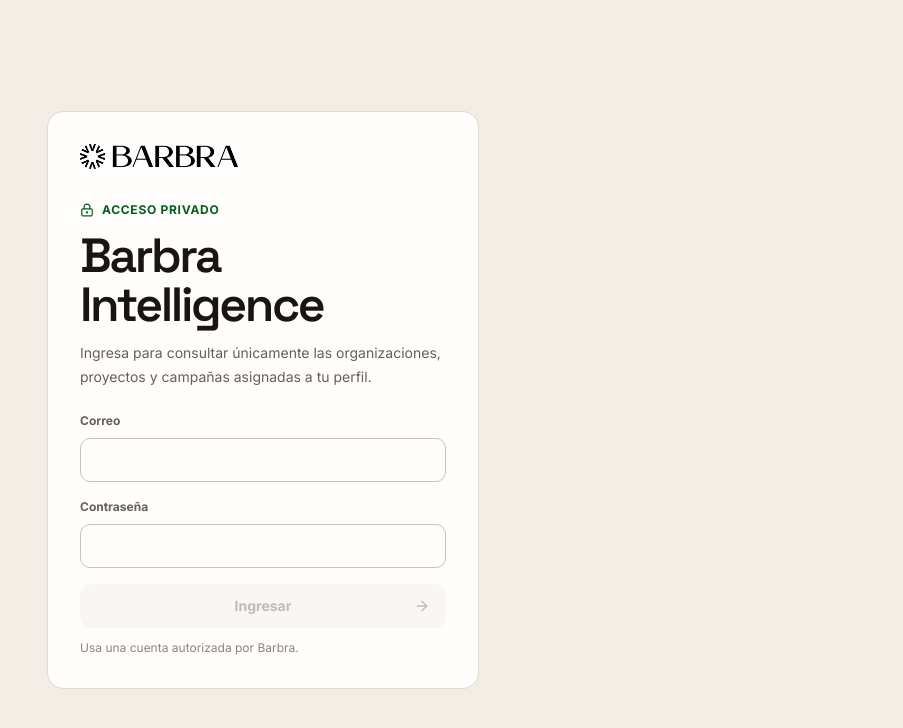
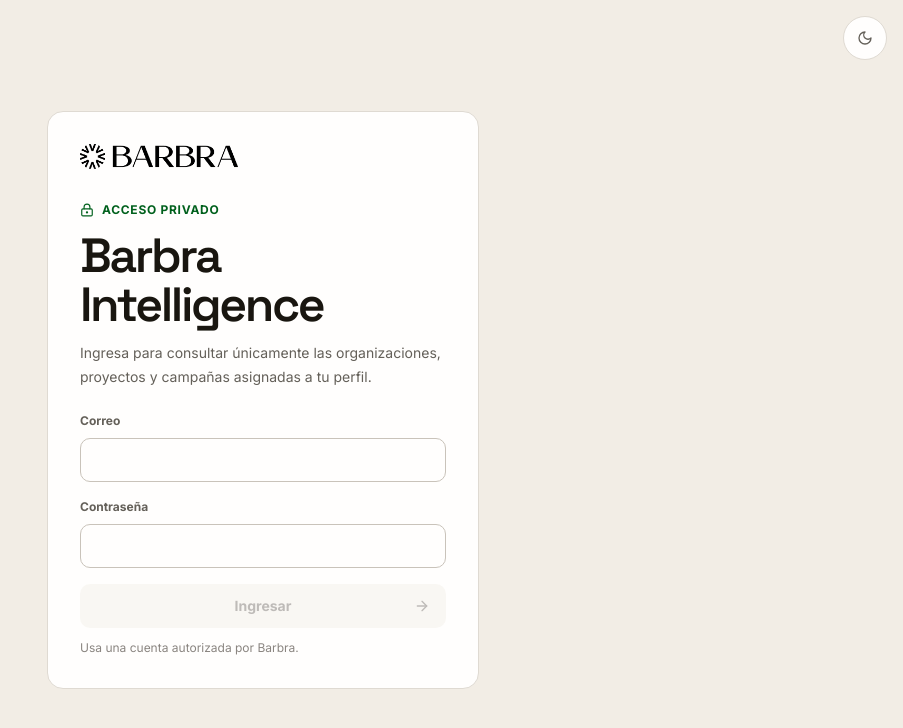
Before and after one commit to barbra-app/barbra-ai, a Next.js app: page / in a window 1280 px wide. Shown: the top 728 px of the page, without its empty margins (377-1280 px from the left). Built offline with nearby package versions, Linux system fonts and the light colour scheme; no server answers.

Commit message:
Colors and dark theme

```diff
--- a/app/globals.css
+++ b/app/globals.css
@@ -5,7 +5,10 @@
 
 * { box-sizing: border-box; }
 html, body { margin: 0; min-width: 320px; min-height: 100%; overflow-x: clip; }
-body { background: var(--color-paper); color: var(--color-ink); font-family: var(--font-body); font-size: var(--text-base); }
+body { background: var(--color-paper); color: var(--color-ink); font-family: var(--font-body); font-size: var(--text-base); transition: background-color var(--dur-panel) var(--ease-out), color var(--dur-panel) var(--ease-out); }
+html { color-scheme: light dark; }
+html[data-theme="light"] { color-scheme: light; }
+html[data-theme="dark"] { color-scheme: dark; }
 .sr-only { position: absolute; width: 1px; height: 1px; padding: 0; overflow: hidden; clip: rect(0, 0, 0, 0); white-space: nowrap; border: 0; }
 button, input, select, textarea { color: inherit; font: inherit; }
 button, select { white-space: nowrap; }
@@ -18,17 +21,18 @@
 .intelligence-topbar {
   position: sticky; top: 0; z-index: var(--z-topbar); height: 4rem; padding: 0 var(--space-4);
   display: grid; grid-template-columns: 1fr auto; align-items: center; gap: var(--space-4);
-  border-bottom: var(--rule); background: color-mix(in oklch, var(--color-surface) 94%, transparent);
-  backdrop-filter: blur(1rem);
+  border-bottom: var(--rule); background: var(--color-surface);
 }
 .brand-lockup, .topbar-actions, .advisor-title, .advisor-header-actions { display: flex; align-items: center; }
 .brand-lockup { min-width: 0; }
-.brand-lockup img { display: block; width: 7.875rem; height: auto; filter: brightness(0); }
+.brand-lockup img { display: block; width: 7.875rem; height: auto; filter: var(--logo-filter); }
 .product-nav { display: none; align-items: center; gap: var(--space-1); padding: var(--space-1); border-radius: var(--radius-round); background: var(--color-surface-muted); }
 .product-nav button { min-height: 2.5rem; padding: 0 var(--space-4); display: inline-flex; align-items: center; gap: var(--space-2); border: 0; border-radius: var(--radius-round); background: transparent; color: var(--color-muted); font-size: var(--text-sm); }
 .product-nav button:hover { color: var(--color-ink); }
 .product-nav button.active { background: var(--color-ink); color: var(--color-ink-inverse); }
 .topbar-actions { justify-self: end; gap: var(--space-2); }
+.theme-toggle { width: 2.75rem; height: 2.75rem; flex: 0 0 auto; display: grid; place-items: center; border: var(--rule); border-radius: 50%; background: var(--color-surface); color: var(--color-muted); }
+.theme-toggle:hover { border-color: var(--color-accent); color: var(--color-accent); }
 .advisor-shortcut { min-height: 2.75rem; padding: 0 var(--space-3); display: inline-flex; align-items: center; gap: var(--space-2); border: var(--rule); border-radius: var(--radius-round); background: var(--color-surface); font-size: var(--text-sm); }
 .advisor-shortcut:hover { border-color: var(--color-accent); color: var(--color-accent); }
 .advisor-shortcut span { display: none; }
@@ -308,9 +312,10 @@
 
 .auth-loading, .auth-screen { min-height: 100dvh; display: grid; place-items: center; }
 .auth-loading { color: var(--color-muted); font-size: var(--text-sm); }
-.auth-screen { padding: var(--space-4); background: var(--color-paper-deep); }
+.auth-screen { position: relative; padding: var(--space-4); background: var(--color-paper-deep); }
+.auth-theme-toggle { position: absolute; top: var(--space-4); right: var(--space-4); }
 .auth-card { width: min(27rem, 100%); padding: var(--space-6); border: var(--rule); border-radius: var(--radius-card); background: var(--color-surface); }
-.auth-logo { display: block; width: 9.875rem; height: auto; filter: brightness(0); }
+.auth-logo { display: block; width: 9.875rem; height: auto; filter: var(--logo-filter); }
 .auth-kicker { margin-top: var(--space-8); display: flex; align-items: center; gap: var(--space-2); color: var(--color-positive); font-size: var(--text-xs); font-weight: 700; letter-spacing: 0.06em; text-transform: uppercase; }
 .auth-card h1 { margin: var(--space-3) 0; font-family: var(--font-display); font-size: var(--text-xl); font-weight: 540; letter-spacing: -0.05em; line-height: 1.03; }
 .auth-card > p { margin: 0 0 var(--space-6); color: var(--color-muted); font-size: var(--text-sm); line-height: 1.65; }
--- a/components/auth/auth-gate.tsx
+++ b/components/auth/auth-gate.tsx
@@ -4,6 +4,7 @@
 import { onAuthStateChanged, signInWithEmailAndPassword, type User } from "firebase/auth";
 import { ArrowRight, LoaderCircle, LockKeyhole } from "lucide-react";
 import { IntelligenceDashboardSkeleton } from "@/components/dashboard/intelligence-dashboard-skeleton";
+import { ThemeToggle } from "@/components/layout/theme-toggle";
 import { getFirebaseAuth, isFirebaseAuthEnabled } from "@/lib/firebase/client";
 
 type LoginMethod = "email" | null;
@@ -52,6 +53,7 @@
 
   return (
     <main className="auth-screen">
+      <div className="auth-theme-toggle"><ThemeToggle /></div>
       <section className="auth-card" aria-labelledby="auth-title">
         <img className="auth-logo" src="/barbra-logo.png" width="158" height="25" alt="Barbra" />
         <span className="auth-kicker"><LockKeyhole className="size-3.5" /> Acceso privado</span>
--- a/components/dashboard/intelligence-dashboard.tsx
+++ b/components/dashboard/intelligence-dashboard.tsx
@@ -30,6 +30,7 @@
 import { ConcertsView } from "@/components/dashboard/concerts-view";
 import { DashboardSkeleton, IntelligenceDashboardSkeleton } from "@/components/dashboard/intelligence-dashboard-skeleton";
 import { LabeledSelect } from "@/components/dashboard/labeled-select";
+import { ThemeToggle } from "@/components/layout/theme-toggle";
 import { UserProfileMenu } from "@/components/profile/user-profile-menu";
 import {
   type AdvisorScope,
@@ -268,6 +269,7 @@
           >
             <Sparkles className="size-4" /><span>Consultar</span>
           </button>
+          <ThemeToggle />
           <UserProfileMenu
             user={workspace.user}
             organizationName={organization?.name}
--- /dev/null
+++ b/components/layout/theme-toggle.tsx
@@ -0,0 +1,58 @@
+"use client";
+
+import { useEffect, useState } from "react";
+import { Moon, Sun } from "lucide-react";
+
+const STORAGE_KEY = "barbra-theme";
+type Theme = "light" | "dark";
+
+function systemPrefersDark() {
+  return typeof window !== "undefined" && window.matchMedia("(prefers-color-scheme: dark)").matches;
+}
+
+function applyTheme(theme: Theme | null) {
+  const root = document.documentElement;
+  if (theme) root.setAttribute("data-theme", theme);
+  else root.removeAttribute("data-theme");
+}
+
+export function ThemeToggle() {
+  // Mirrors the inline bootstrap script in layout.tsx: null means "follow
+  // the system preference" (no explicit override stored yet).
+  const [theme, setTheme] = useState<Theme | null>(null);
+  const [mounted, setMounted] = useState(false);
+
+  useEffect(() => {
+    const stored = window.localStorage.getItem(STORAGE_KEY);
+    setTheme(stored === "light" || stored === "dark" ? stored : null);
+    setMounted(true);
+  }, []);
+
+  if (!mounted) return <span className="theme-toggle" aria-hidden="true" />;
+
+  const effective: Theme = theme ?? (systemPrefersDark() ? "dark" : "light");
+
+  function toggle() {
+    const next: Theme = effective === "dark" ? "light" : "dark";
+    setTheme(next);
+    applyTheme(next);
+    try {
+      window.localStorage.setItem(STORAGE_KEY, next);
+    } catch {
+      // Storage can be unavailable (private browsing, blocked cookies) —
+      // the theme still applies for this page load via the DOM attribute.
+    }
+  }
+
+  return (
+    <button
+      type="button"
+      className="theme-toggle"
+      onClick={toggle}
+      aria-label={effective === "dark" ? "Cambiar a modo claro" : "Cambiar a modo oscuro"}
+      title={effective === "dark" ? "Modo claro" : "Modo oscuro"}
+    >
+      {effective === "dark" ? <Sun className="size-4" /> : <Moon className="size-4" />}
+    </button>
+  );
+}
--- a/tokens.css
+++ b/tokens.css
@@ -1,5 +1,5 @@
 /* Hallmark · pre-emit critique: P5 H5 E5 S5 R5 V5 */
-/* Hallmark · tokens: Barbra monochrome chrome + semantic data spectrum */
+/* Hallmark · tokens: Barbra monochrome chrome + brand-purple accent + semantic data spectrum */
 :root {
   --color-paper: oklch(97.8% 0.008 84);
   --color-paper-deep: oklch(94.8% 0.012 82);
@@ -11,10 +11,14 @@
   --color-subtle: oklch(62% 0.01 75);
   --color-rule: oklch(89% 0.012 78);
   --color-rule-strong: oklch(82% 0.014 78);
-  --color-accent: oklch(20% 0.012 80);
-  --color-accent-hover: oklch(32% 0.01 80);
-  --color-accent-soft: oklch(93% 0.008 80);
+
+  /* Brand accent — #5b3fe0 */
+  --color-accent: oklch(50.5% 0.229 282.4);
+  --color-accent-hover: oklch(42% 0.205 282.4);
+  --color-accent-soft: oklch(93.5% 0.035 282.4);
   --color-accent-ink: oklch(99% 0.002 80);
+  --color-focus: oklch(50.5% 0.229 282.4);
+
   --color-signal: oklch(76% 0.16 78);
   --color-signal-strong: oklch(58% 0.16 72);
   --color-signal-soft: oklch(95% 0.035 78);
@@ -22,12 +26,13 @@
   --color-positive-soft: oklch(94% 0.035 150);
   --color-negative: oklch(46% 0.18 28);
   --color-negative-soft: oklch(94% 0.035 28);
-  --color-focus: oklch(20% 0.012 80);
-  --color-chart-1: oklch(58% 0.21 264);
-  --color-chart-2: oklch(72% 0.17 78);
-  --color-chart-3: oklch(62% 0.14 190);
-  --color-chart-4: oklch(61% 0.18 320);
-  --color-chart-5: oklch(65% 0.18 32);
+  --color-chart-1: #614edf; /* violet — brand */
+  --color-chart-2: #1baf7a; /* aqua */
+  --color-chart-3: #eb6834; /* orange */
+  --color-chart-4: #2a78d6; /* blue */
+  --color-chart-5: #e87ba4; /* magenta */
+
+  --logo-filter: brightness(0);
 
   --font-display: var(--font-space), "Helvetica Neue", sans-serif;
   --font-body: var(--font-inter), "Helvetica Neue", sans-serif;
@@ -61,5 +66,78 @@
   --z-topbar: 20;
   --z-profile: 30;
   --z-advisor: 40;
-  --shadow-float: 0 1rem 2.5rem oklch(20% 0.012 80 / 0.12);
 }
+
+/* Dark mode — system preference, overridable via [data-theme] on <html> */
+@media (prefers-color-scheme: dark) {
+  :root:not([data-theme="light"]) {
+    --color-paper: oklch(16% 0.006 80);
+    --color-paper-deep: oklch(12% 0.006 80);
+    --color-surface: oklch(20.5% 0.008 82);
+    --color-surface-muted: oklch(25% 0.01 82);
+    --color-ink: oklch(96% 0.004 80);
+    --color-ink-inverse: oklch(14% 0.006 80);
+    --color-muted: oklch(72% 0.008 80);
+    --color-subtle: oklch(56% 0.009 80);
+    --color-rule: oklch(29% 0.01 82);
+    --color-rule-strong: oklch(36% 0.013 82);
+
+    --color-accent: oklch(68% 0.19 282.4);
+    --color-accent-hover: oklch(75% 0.16 282.4);
+    --color-accent-soft: oklch(26% 0.06 282.4);
+    --color-accent-ink: oklch(14% 0.03 282.4);
+    --color-focus: oklch(68% 0.19 282.4);
+
+    --color-signal: oklch(78% 0.15 78);
+    --color-signal-strong: oklch(68% 0.16 72);
+    --color-signal-soft: oklch(27% 0.05 78);
+    --color-positive: oklch(72% 0.15 150);
+    --color-positive-soft: oklch(26% 0.055 150);
+    --color-negative: oklch(70% 0.17 28);
+    --color-negative-soft: oklch(28% 0.065 28);
+    --color-chart-1: #857ffb; /* violet — brand */
+    --color-chart-2: #199e70; /* aqua */
+    --color-chart-3: #d95926; /* orange */
+    --color-chart-4: #3987e5; /* blue */
+    --color-chart-5: #d55181; /* magenta */
+
+    --logo-filter: brightness(0) invert(1);
+    --shadow-float: 0 1rem 2.5rem oklch(0% 0 0 / 0.45);
+  }
+}
+
+/* Manual override — set by the theme toggle, wins over system preference */
+:root[data-theme="dark"] {
+  --color-paper: oklch(16% 0.006 80);
+  --color-paper-deep: oklch(12% 0.006 80);
+  --color-surface: oklch(20.5% 0.008 82);
+  --color-surface-muted: oklch(25% 0.01 82);
+  --color-ink: oklch(96% 0.004 80);
+  --color-ink-inverse: oklch(14% 0.006 80);
+  --color-muted: oklch(72% 0.008 80);
+  --color-subtle: oklch(56% 0.009 80);
+  --color-rule: oklch(29% 0.01 82);
+  --color-rule-strong: oklch(36% 0.013 82);
+
+  --color-accent: oklch(68% 0.19 282.4);
+  --color-accent-hover: oklch(75% 0.16 282.4);
+  --color-accent-soft: oklch(26% 0.06 282.4);
+  --color-accent-ink: oklch(14% 0.03 282.4);
+  --color-focus: oklch(68% 0.19 282.4);
+
+  --color-signal: oklch(78% 0.15 78);
+  --color-signal-strong: oklch(68% 0.16 72);
+  --color-signal-soft: oklch(27% 0.05 78);
+  --color-positive: oklch(72% 0.15 150);
+  --color-positive-soft: oklch(26% 0.055 150);
+  --color-negative: oklch(70% 0.17 28);
+  --color-negative-soft: oklch(28% 0.065 28);
+  --color-chart-1: #857ffb; /* violet — brand */
+  --color-chart-2: #199e70; /* aqua */
+  --color-chart-3: #d95926; /* orange */
+  --color-chart-4: #3987e5; /* blue */
+  --color-chart-5: #d55181; /* magenta */
+
+  --logo-filter: brightness(0) invert(1);
+  --shadow-float: 0 1rem 2.5rem oklch(0% 0 0 / 0.45);
+}
```
Also changed, not shown: app/layout.tsx (+20 -1 lines).
